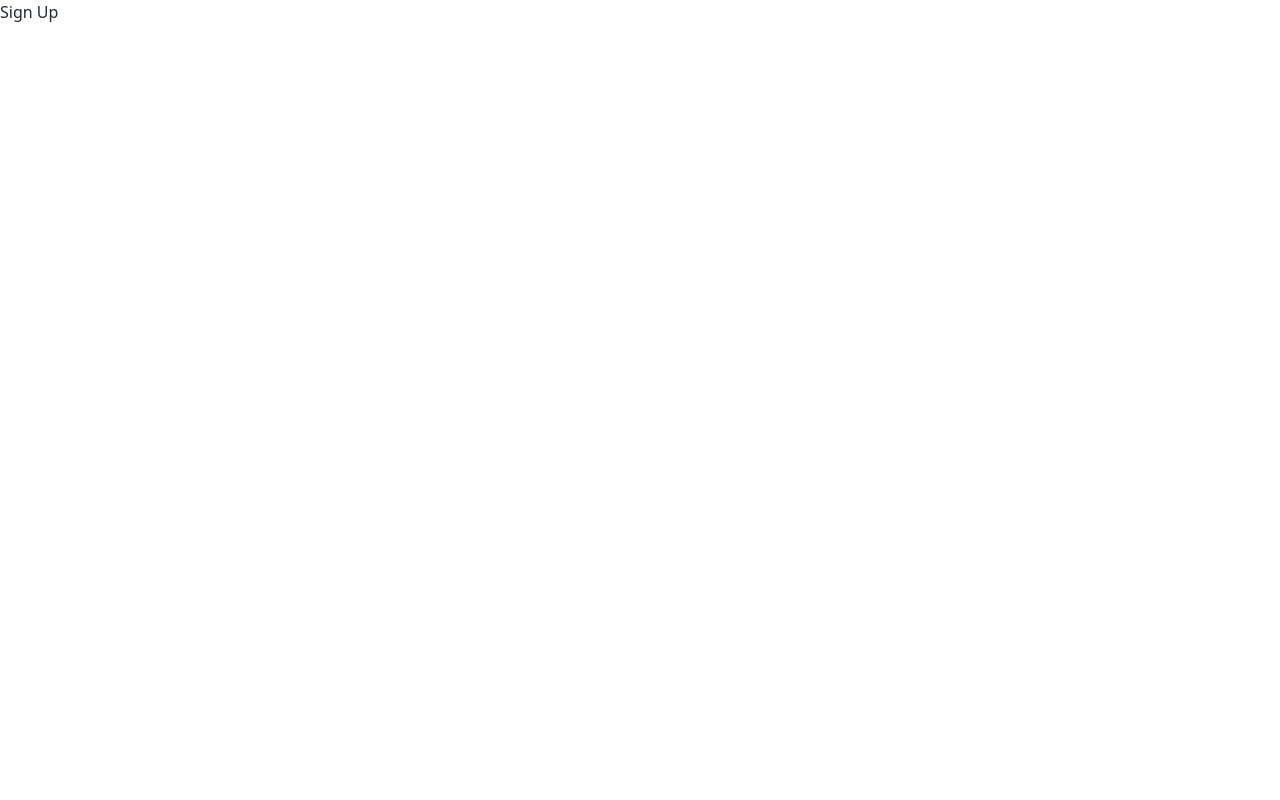
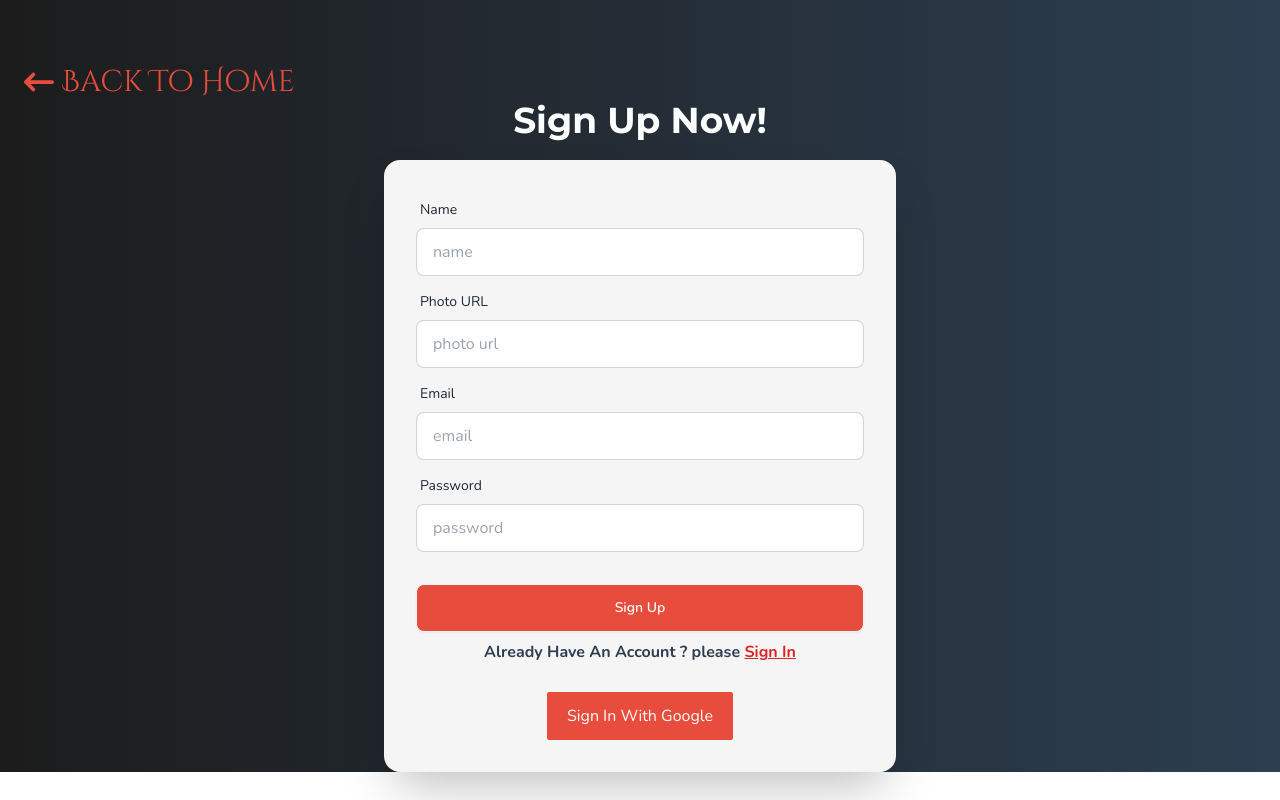
Before and after one commit to MohammadRayhan190720/Movie-Portal-website, a React (Vite) app: page /signup in a window 1280 px wide. Built offline with nearby package versions, Linux system fonts and the light colour scheme.

Commit message:
singin and signup form successfully conpleted

```diff
--- a/package.json
+++ b/package.json
@@ -17,7 +17,8 @@
     "react-dom": "^18.3.1",
     "react-icons": "^5.4.0",
     "react-router-dom": "^7.0.2",
-    "sort-by": "^1.2.0"
+    "sort-by": "^1.2.0",
+    "sweetalert2": "^11.14.5"
   },
   "devDependencies": {
     "@eslint/js": "^9.15.0",
--- a/src/components/Navbar.jsx
+++ b/src/components/Navbar.jsx
@@ -1,7 +1,11 @@
 import { Link, NavLink } from "react-router-dom";
 import Logo from '../assets/images/logo-2.webp'
+import { AuthContext } from "../provider/AuthProvider";
+import { useContext } from "react";
 
 const Navbar = () => {
+
+
 
   const links = (
     <>
--- a/src/main.jsx
+++ b/src/main.jsx
@@ -3,9 +3,12 @@ import { createRoot } from 'react-dom/client'
 import './index.css'
 import {  RouterProvider } from "react-router-dom";
 import router from './routes/Router.jsx';
+import AuthProvider from './provider/AuthProvider.jsx';
 
 createRoot(document.getElementById("root")).render(
   <StrictMode>
-    <RouterProvider router={router} />
+    <AuthProvider>
+      <RouterProvider router={router} />
+    </AuthProvider>
   </StrictMode>
 );
--- a/src/pages/SignIn.jsx
+++ b/src/pages/SignIn.jsx
@@ -1,8 +1,99 @@
+import { FaArrowLeftLong } from "react-icons/fa6";
+import { Link } from "react-router-dom";
+import { AuthContext } from "../provider/AuthProvider";
+import { useContext } from "react";
+import Swal from "sweetalert2";
 
 const SignIn = () => {
+
+  const { singInUser } = useContext(AuthContext);
+
+  const handleSignIn = e =>{
+    e.preventDefault();
+
+    const form = e.target;
+    const email = form.email.value;
+    const password = form.password.value;
+
+    singInUser(email, password)
+      .then((result) => {
+        console.log(result.user);
+      })
+      .catch((err) => {
+        Swal.fire({
+          icon: "error",
+          title: `${err.message}`,
+          text: "Something went wrong!",
+          footer:
+            '<a href="https://www.google.com/">Why do I have this issue?</a>',
+        });
+      });
+
+
+  }
   return (
-    <div>
-      <p>Sign In</p>
+    <div className="pt-10 lg:pt-16 font-Nunito bg-gradient-to-r from-background to-primary min-h-screen">
+      <div>
+        <Link
+          className="flex gap-2 items-center text-3xl font-Cinzel text-secondary ml-6"
+          to="/"
+        >
+          <FaArrowLeftLong />
+          Back To Home
+        </Link>
+      </div>
+      <h2 className="text-3xl lg:text-4xl font-Montserrat font-bold text-center text-text">
+        Sign In Now!
+      </h2>
+      <div className="flex justify-center items-center text-primary mt-5 ">
+        <div className="card  w-full max-w-lg shrink-0 shadow-2xl bg-[#F5F5F5]">
+          <form onSubmit={handleSignIn} className="card-body">
+            <div className="form-control">
+              <label className="label">
+                <span className="label-text">Email</span>
+              </label>
+              <input
+                type="email"
+                placeholder="email"
+                name="email"
+                className="input input-bordered"
+                required
+              />
+            </div>
+            <div className="form-control">
+              <label className="label">
+                <span className="label-text">Password</span>
+              </label>
+              <input
+                type="password"
+                placeholder="password"
+                name="password"
+                className="input input-bordered"
+                required
+              />
+            </div>
+            <div className="form-control mt-6">
+              <button className="btn bg-secondary text-white hover:bg-accent">
+                Sign In
+              </button>
+            </div>
+            <p className="text-center font-bold">
+              New in this website? ? please{" "}
+              <Link className="text-red-600 underline" to="/signup">
+                Sign Up
+              </Link>{" "}
+            </p>
+            <div className="flex  text-text mt-5 items-center justify-center">
+              <button
+                className="px-5 py-3 rounded-sm bg-secondary hover:bg-accent "
+                // onClick={handleGoogleSignIn}
+              >
+                Sign In With Google
+              </button>
+            </div>
+          </form>
+        </div>
+      </div>
     </div>
   );
 };
--- a/src/pages/SignUp.jsx
+++ b/src/pages/SignUp.jsx
@@ -1,8 +1,132 @@
+import { Link } from "react-router-dom";
+import { FaArrowLeftLong } from "react-icons/fa6";
+import { useContext } from "react";
+import { AuthContext } from "../provider/AuthProvider";
+import Swal from "sweetalert2";
+
 
 const SignUp = () => {
+
+  const { creatNewUser } = useContext(AuthContext);
+
+
+  //handlesingUp
+  const handleSignUp = e =>{
+    e.preventDefault();
+
+        const form = e.target;
+        const name = form.name.value;
+        const email = form.email.value;
+        const photo = form.photo.value;
+        const password = form.password.value;
+
+        console.log(name, email, photo, password);
+
+        //creat user
+
+        creatNewUser(email,password)
+        .then(result =>{
+          console.log(result.user)
+        })
+        .catch(err =>{
+         Swal.fire({
+           icon: "error",
+           title: `${err.message}`,
+           text: "Something went wrong!",
+           footer:
+             '<a href="https://www.google.com/">Why do I have this issue?</a>',
+         });
+        })
+
+
+  }
   return (
-    <div>
-      <p>Sign Up</p>
+    <div className="pt-10 lg:pt-16 font-Nunito bg-gradient-to-r from-background to-primary">
+      <div>
+        <Link
+          className="flex gap-2 items-center text-3xl font-Cinzel text-secondary ml-6"
+          to="/"
+        >
+          <FaArrowLeftLong />
+          Back To Home
+        </Link>
+      </div>
+      <h2 className="text-3xl lg:text-4xl font-Montserrat font-bold text-center text-text">
+        Sign Up Now!
+      </h2>
+      <div className="flex justify-center items-center text-primary mt-5 ">
+        <div className="card  w-full max-w-lg shrink-0 shadow-2xl bg-[#F5F5F5]">
+          <form onSubmit={handleSignUp} className="card-body">
+            <div className="form-control">
+              <label className="label">
+                <span className="label-text">Name </span>
+              </label>
+              <input
+                type="name"
+                placeholder="name"
+                name="name"
+                className="input input-bordered"
+                required
+              />
+            </div>
+            <div className="form-control">
+              <label className="label">
+                <span className="label-text">Photo URL</span>
+              </label>
+              <input
+                type="text"
+                name="photo"
+                placeholder="photo url"
+                className="input input-bordered"
+                required
+              />
+            </div>
+            <div className="form-control">
+              <label className="label">
+                <span className="label-text">Email</span>
+              </label>
+              <input
+                type="email"
+                placeholder="email"
+                name="email"
+                className="input input-bordered"
+                required
+              />
+            </div>
+            <div className="form-control">
+              <label className="label">
+                <span className="label-text">Password</span>
+              </label>
+              <input
+                type="password"
+                placeholder="password"
+                name="password"
+                className="input input-bordered"
+                required
+              />
+            </div>
+            <div className="form-control mt-6">
+              <button className="btn bg-secondary text-white hover:bg-accent">
+                Sign Up
+              </button>
+            </div>
+            <p className="text-center font-bold">
+              Already Have An Account ? please{" "}
+              <Link className="text-red-600 underline" to="/signin">
+                Sign In
+              </Link>{" "}
+            </p>
+            <div className="flex  text-text mt-5 items-center justify-center">
+              <button
+                className="px-5 py-3 rounded-sm bg-secondary hover:bg-accent "
+                // onClick={handleGoogleSignIn}
+              >
+                Sign In With Google
+              </button>
+            </div>
+          </form>
+        </div>
+      </div>
     </div>
   );
 };
--- /dev/null
+++ b/src/provider/AuthProvider.jsx
@@ -0,0 +1,58 @@
+import { createUserWithEmailAndPassword, GoogleAuthProvider, signInWithEmailAndPassword, signInWithPopup, signOut } from "firebase/auth";
+import { createContext, useState } from "react";
+import { auth } from "../firebase/firebase.init";
+
+// eslint-disable-next-line react-refresh/only-export-components
+export const AuthContext = createContext();
+const AuthProvider = ({children}) => {
+  const [user, setUser] = useState([]);
+  const [loading, setLoading] = useState(true);
+
+  //googleProvider
+  const googleProvider = new GoogleAuthProvider();
+
+  //signinwithemailandpassword
+
+  const creatNewUser = (email, password) => {
+    setLoading(true);
+    return createUserWithEmailAndPassword(auth, email, password);
+  };
+
+  //const singInUser
+
+  const singInUser = (email, password) => {
+    setLoading(true);
+    return signInWithEmailAndPassword(auth, email, password);
+  };
+
+  //signInwithGoogle
+
+  const signInWithGoogle = () => {
+    setLoading(true);
+    return signInWithPopup(auth, googleProvider);
+  };
+
+  //handlsignout
+
+  const handleSignOut = () => {
+    setLoading(true);
+    return signOut(auth);
+  };
+
+  const authInfo = {
+    user,
+    setUser,
+    loading,
+    creatNewUser,
+    singInUser,
+    signInWithGoogle,
+    handleSignOut
+
+  }
+
+  return <AuthContext.Provider value={authInfo}>
+    {children}
+    </AuthContext.Provider>;
+};
+
+export default AuthProvider;
```
Also changed, not shown: 1 other file (tests, documents, lock files or other folders).
